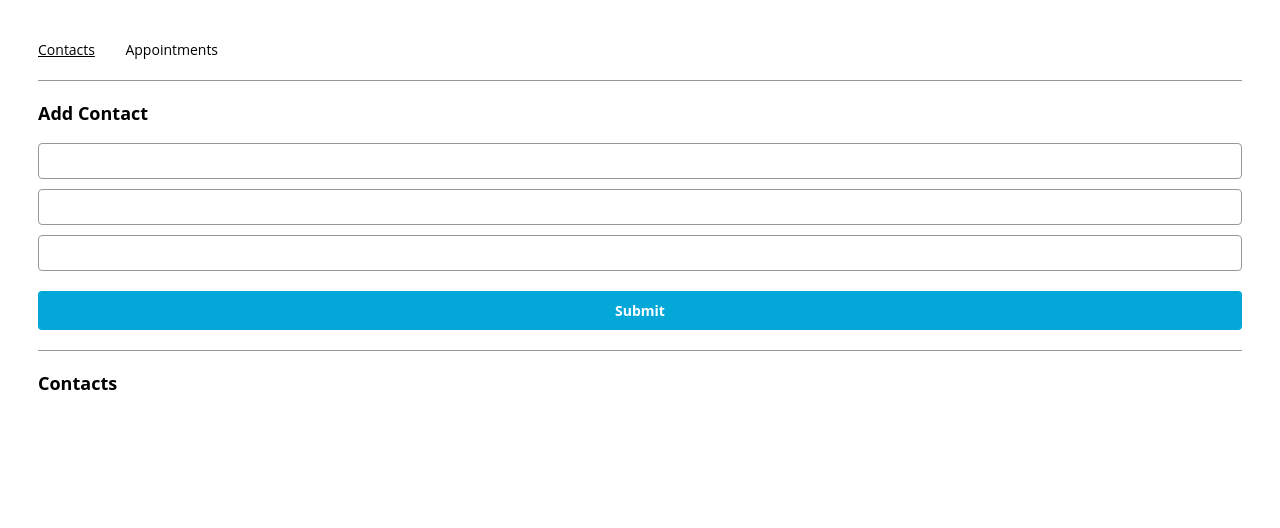
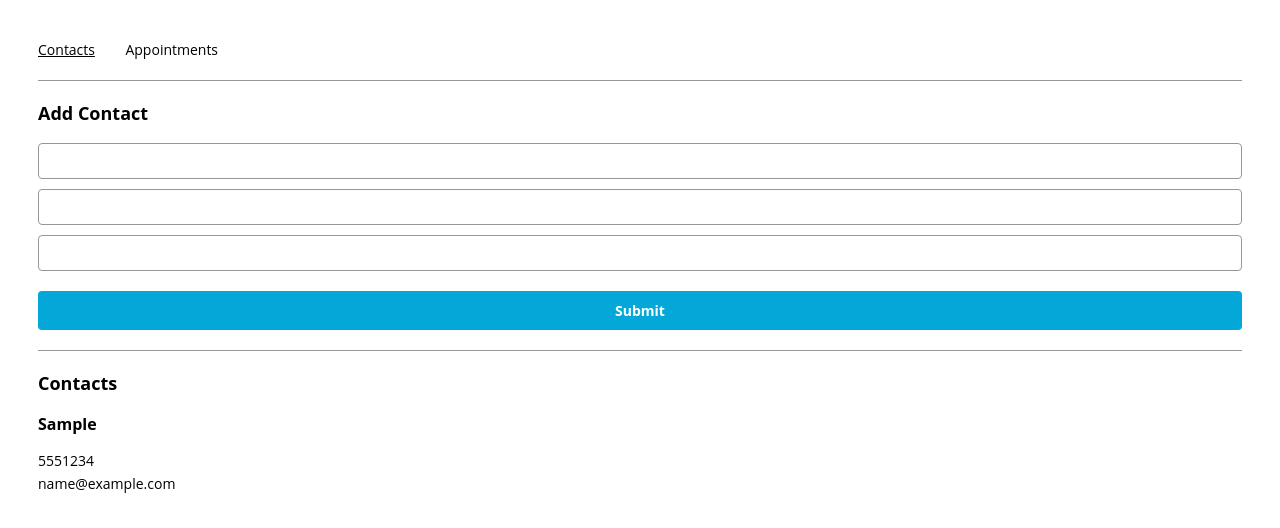
Before and after one commit to KenjaminButton/appointment-planner, a React (Create React App) app: page /contacts in a window 1280 px wide. Both pictures are taken after typing "Sample", "5551234", "name@example.com" into the empty fields and a click on the input 640 px from the left and 310 px from the top of the page. Shown: the top 528 px of the page. Built offline with nearby package versions, Linux system fonts and the light colour scheme.

Commit message:
Fixed bugs in code and my Tile component is completed

```diff
--- a/public/index.css
+++ b/public/index.css
@@ -73,7 +73,7 @@ select {
   margin-bottom: 4px;
 }
 
-.tile.tile-title {
+.tile-title {
   font-weight: bold;
 }
 
--- a/src/App.js
+++ b/src/App.js
@@ -1,6 +1,5 @@
 import React, { useState } from "react";
 import { Switch, Route, Redirect, NavLink } from "react-router-dom";
-
 import { AppointmentsPage } from "./containers/appointmentsPage/AppointmentsPage";
 import { ContactsPage } from "./containers/contactsPage/ContactsPage";
 
@@ -25,11 +24,11 @@ function App() {
 
   const addContact = (name, phone, email) => {
     setContacts( prev => [...prev, {name, phone, email}]);
-  }
+  };
 
   const addAppointment = (title, contact, date, time) => {
     setAppointments( prev => [...prev, {title, contact, date, time}]);
-  }
+  };
 
   return (
     <>
@@ -55,7 +54,11 @@ function App() {
           </Route>
           <Route path={ROUTES.APPOINTMENTS}>
             {/* Add props to AppointmentsPage */}
-            <AppointmentsPage addAppointment={addAppointment} />
+            <AppointmentsPage
+              addAppointment={addAppointment}
+              appointments={appointments}
+              contacts={contacts}
+            />
           </Route>
         </Switch>
       </main>
--- a/src/components/contactForm/ContactForm.js
+++ b/src/components/contactForm/ContactForm.js
@@ -14,20 +14,20 @@ export const ContactForm = ({
       <input
         value={name}
         type="text"
-        onChange={target => setName(target.value)}
+        onChange={({target}) => setName(target.value)}
         required
       />
       <input
         value={phone}
         type="tel"
         pattern="^(?:\(\d{3}\)|\d{3})[- ]?\d{3}[- ]?\d{4}$"
-        onChange={target => setPhone(target.value)}
+        onChange={({target}) => setPhone(target.value)}
         required
       />
       <input
         type="email"
         value={email}
-        onChange={target => setEmail(target.value)}
+        onChange={({target}) => setEmail(target.value)}
         required
       />
       <input
--- a/src/components/tile/Tile.js
+++ b/src/components/tile/Tile.js
@@ -1,9 +1,16 @@
 import React from "react";
 
-export const Tile = () => {
+export const Tile = ({value}) => {
+  const valuesInObject = Object.values(value);
   return (
     <div className="tile-container">
-
+      {valuesInObject.map( (data, index) => {
+        if (index === 0) {
+          return <p className="tile-title" key={index}> {data} </p>
+        } else {
+          return <p className="tile" key={index}> {data} </p>
+        }
+      })}
     </div>
   );
 };
--- a/src/containers/contactsPage/ContactsPage.js
+++ b/src/containers/contactsPage/ContactsPage.js
@@ -54,7 +54,7 @@ export const ContactsPage = (props) => {
       <hr />
       <section>
         <h2>Contacts</h2>
-        <TileList objectsInArray={contacts} />
+        <TileList objectsInArray={props.contacts} />
       </section>
     </div>
   );
```
Also changed, not shown: 1 other file (tests, documents, lock files or other folders).
